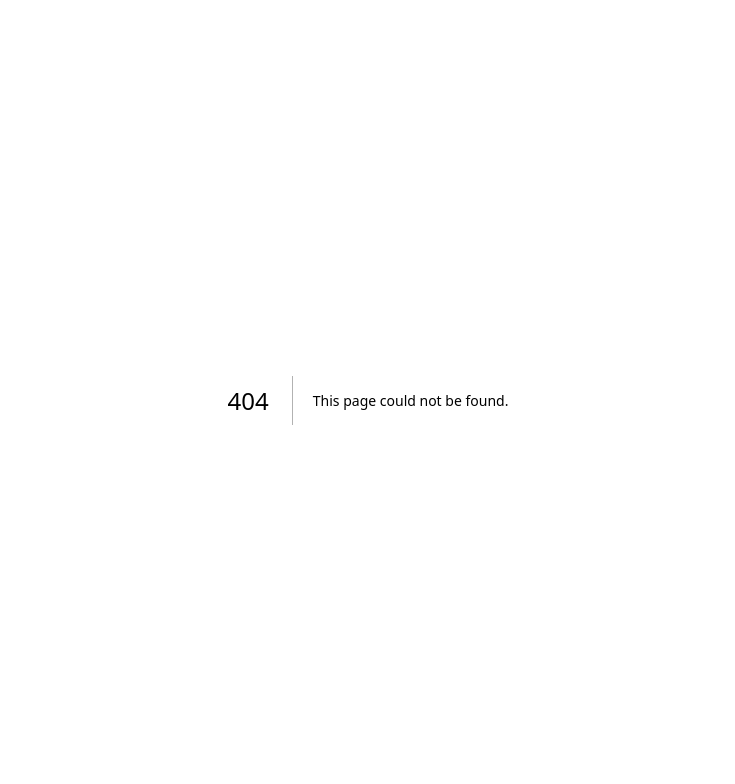
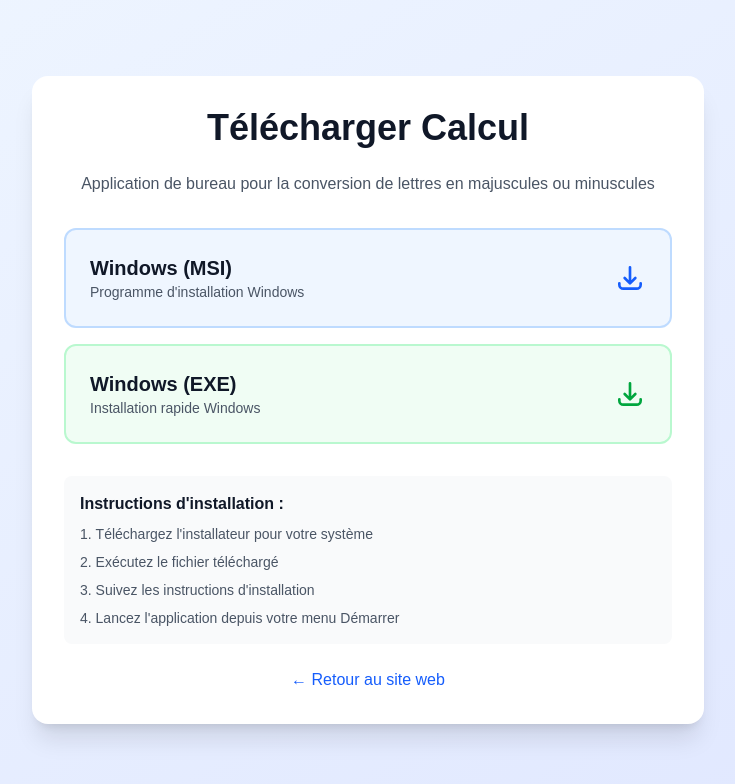
Before and after one commit to mrabetmotia/calcul, a Next.js app: page /download in a window 1280 px wide. Before the commit this address had no page. Shown: the top 784 px of the page, without its empty margins (272-1007 px from the left). Built offline with nearby package versions, Linux system fonts and the light colour scheme.

Commit message:
Add download page for desktop app

```diff
--- /dev/null
+++ b/app/download/page.tsx
@@ -0,0 +1,72 @@
+export default function DownloadPage() {
+  return (
+    <div className="min-h-screen flex items-center justify-center bg-gradient-to-br from-blue-50 to-indigo-100 p-4">
+      <div className="max-w-2xl w-full bg-white rounded-2xl shadow-xl p-8">
+        <h1 className="text-4xl font-bold text-gray-900 mb-6 text-center">
+          Télécharger Calcul
+        </h1>
+
+        <p className="text-gray-600 mb-8 text-center">
+          Application de bureau pour la conversion de lettres en majuscules ou minuscules
+        </p>
+
+        <div className="space-y-4">
+          {/* Windows MSI Installer */}
+          <a
+            href="https://github.com/mrabetmotia/calcul/releases/latest/download/calcul_0.1.0_x64_en-US.msi"
+            className="flex items-center justify-between p-6 bg-blue-50 hover:bg-blue-100 rounded-xl transition-colors border-2 border-blue-200"
+          >
+            <div>
+              <h3 className="text-xl font-semibold text-gray-900">
+                Windows (MSI)
+              </h3>
+              <p className="text-sm text-gray-600">
+                Programme d'installation Windows
+              </p>
+            </div>
+            <svg className="w-8 h-8 text-blue-600" fill="none" stroke="currentColor" viewBox="0 0 24 24">
+              <path strokeLinecap="round" strokeLinejoin="round" strokeWidth={2} d="M4 16v1a3 3 0 003 3h10a3 3 0 003-3v-1m-4-4l-4 4m0 0l-4-4m4 4V4" />
+            </svg>
+          </a>
+
+          {/* Windows NSIS Installer */}
+          <a
+            href="https://github.com/mrabetmotia/calcul/releases/latest/download/calcul_0.1.0_x64-setup.exe"
+            className="flex items-center justify-between p-6 bg-green-50 hover:bg-green-100 rounded-xl transition-colors border-2 border-green-200"
+          >
+            <div>
+              <h3 className="text-xl font-semibold text-gray-900">
+                Windows (EXE)
+              </h3>
+              <p className="text-sm text-gray-600">
+                Installation rapide Windows
+              </p>
+            </div>
+            <svg className="w-8 h-8 text-green-600" fill="none" stroke="currentColor" viewBox="0 0 24 24">
+              <path strokeLinecap="round" strokeLinejoin="round" strokeWidth={2} d="M4 16v1a3 3 0 003 3h10a3 3 0 003-3v-1m-4-4l-4 4m0 0l-4-4m4 4V4" />
+            </svg>
+          </a>
+        </div>
+
+        <div className="mt-8 p-4 bg-gray-50 rounded-lg">
+          <h3 className="font-semibold text-gray-900 mb-2">Instructions d'installation :</h3>
+          <ol className="list-decimal list-inside space-y-2 text-sm text-gray-600">
+            <li>Téléchargez l'installateur pour votre système</li>
+            <li>Exécutez le fichier téléchargé</li>
+            <li>Suivez les instructions d'installation</li>
+            <li>Lancez l'application depuis votre menu Démarrer</li>
+          </ol>
+        </div>
+
+        <div className="mt-6 text-center">
+          <a
+            href="/"
+            className="text-blue-600 hover:text-blue-800 font-medium"
+          >
+            ← Retour au site web
+          </a>
+        </div>
+      </div>
+    </div>
+  );
+}
```
